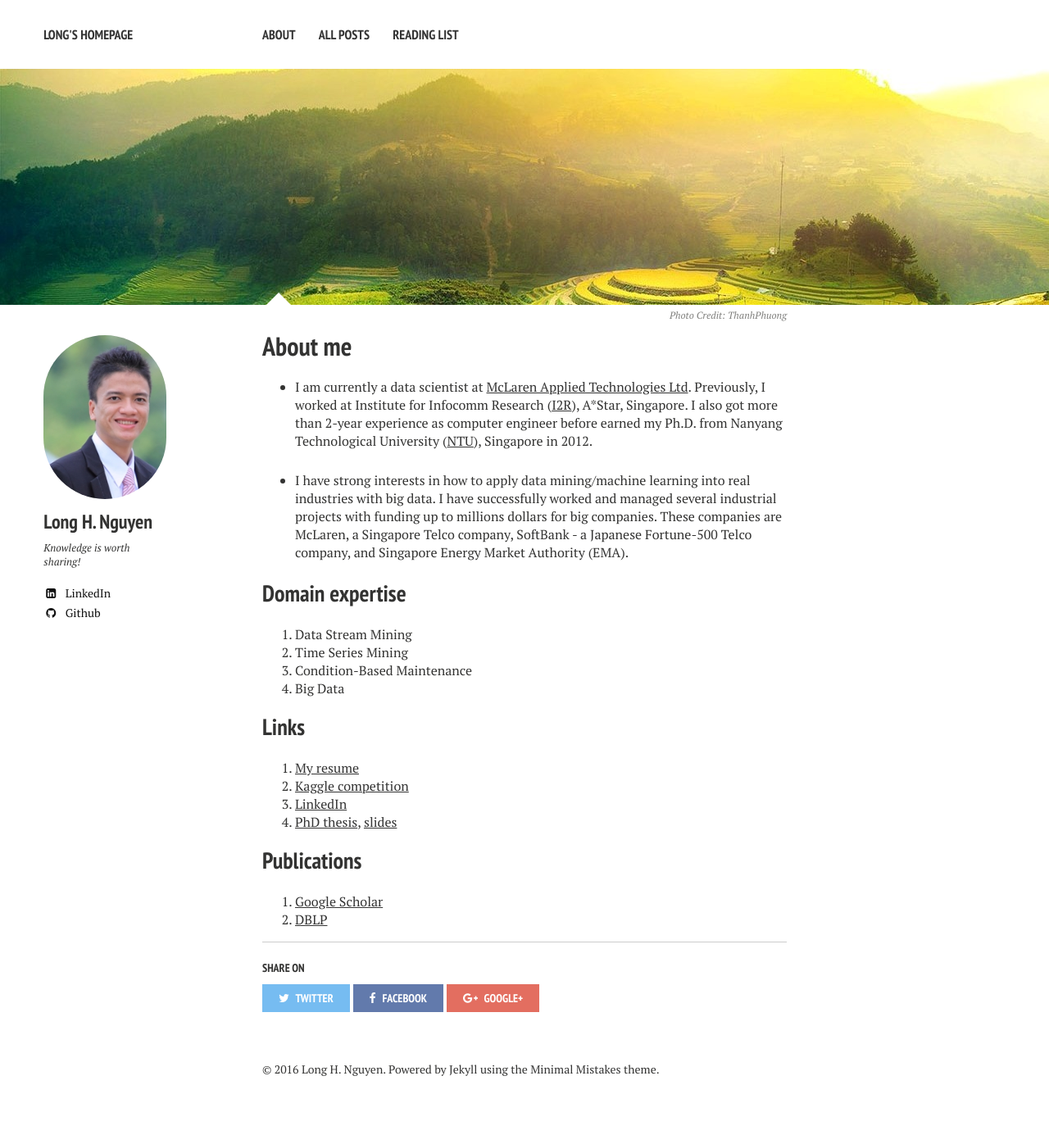
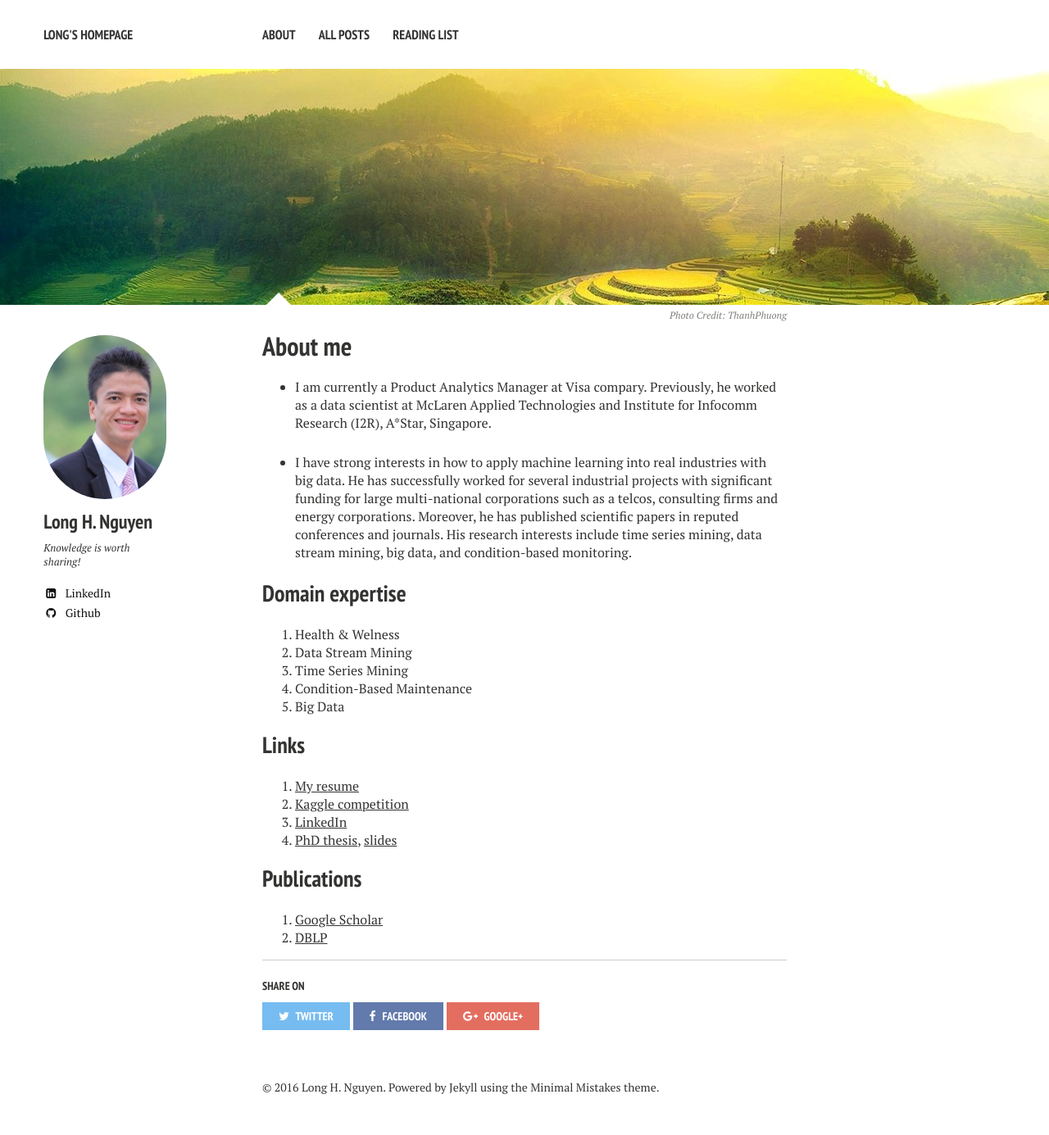
Before and after one commit to nguyenhailong/nguyenhailong.github.io, a Jekyll site: the page built from about/index.md, in a window 1280 px wide. Shown: the whole page at 82% size. Built offline with Jekyll 4.4.1, drawn with Linux system fonts in a browser that asks for light colours; nearby versions of some CDN libraries; before the commit the page ends 1363 px from its top, so only the background shows below that.

Commit message:
Update index.md

```diff
--- a/about/index.md
+++ b/about/index.md
@@ -9,15 +9,16 @@ image:
   credit: ThanhPhuong
   creditlink: http://www.thanhphuong.com/
 ---
-* I am  currently a data scientist at [McLaren Applied Technologies Ltd](http://www.mclaren.com). Previously, I worked at Institute for Infocomm Research ([I2R](http://www.i2r.a-star.edu.sg)), A*Star, Singapore. I also got more than 2-year experience as computer engineer before earned my Ph.D. from Nanyang Technological University ([NTU](www.ntu.edu.sg)), Singapore in 2012.
+* I am currently a Product Analytics Manager at Visa compary. Previously, he worked as a data scientist at McLaren Applied Technologies and Institute for Infocomm Research (I2R), A*Star, Singapore.
 
-* I have strong interests in how to apply data mining/machine learning into real industries with big data. I have successfully worked and managed several industrial projects with funding up to millions dollars for big companies. These companies are McLaren, a Singapore Telco company, SoftBank - a Japanese Fortune-500 Telco company, and Singapore Energy Market Authority (EMA).
+* I have strong interests in how to apply machine learning into real industries with big data. He has successfully worked for several industrial projects with significant funding for large multi-national corporations such as a telcos, consulting firms and energy corporations.  Moreover, he has published scientific papers in reputed conferences and journals. His research interests include time series mining, data stream mining, big data, and condition-based monitoring.
 
 ## Domain expertise
-1. Data Stream Mining
-2. Time Series Mining
-3. Condition-Based Maintenance
-4. Big Data
+1. Health & Welness
+2. Data Stream Mining
+3. Time Series Mining
+4. Condition-Based Maintenance
+5. Big Data
 
 ## Links
 1. [My resume](../extras/resume.html)
```
